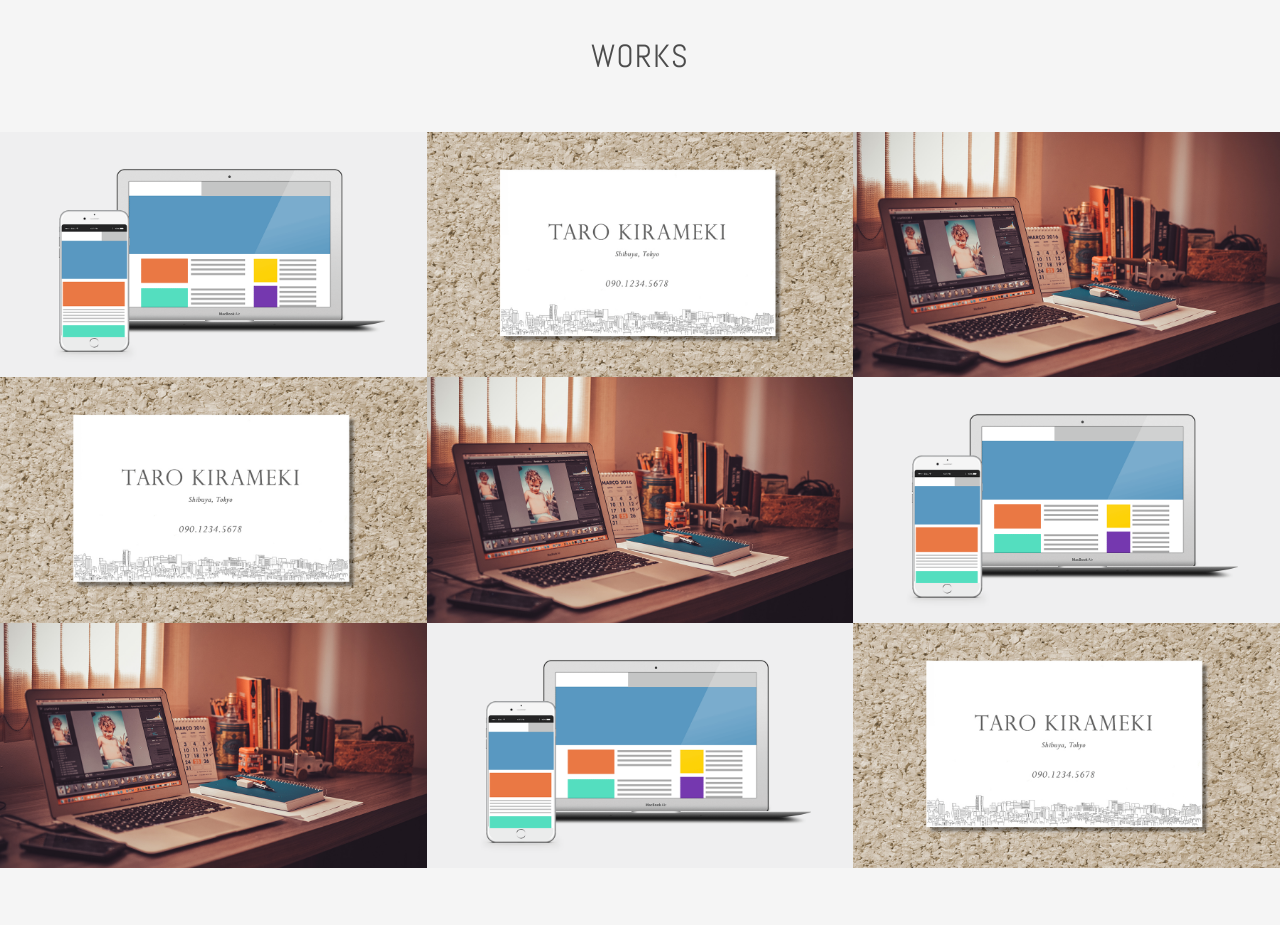
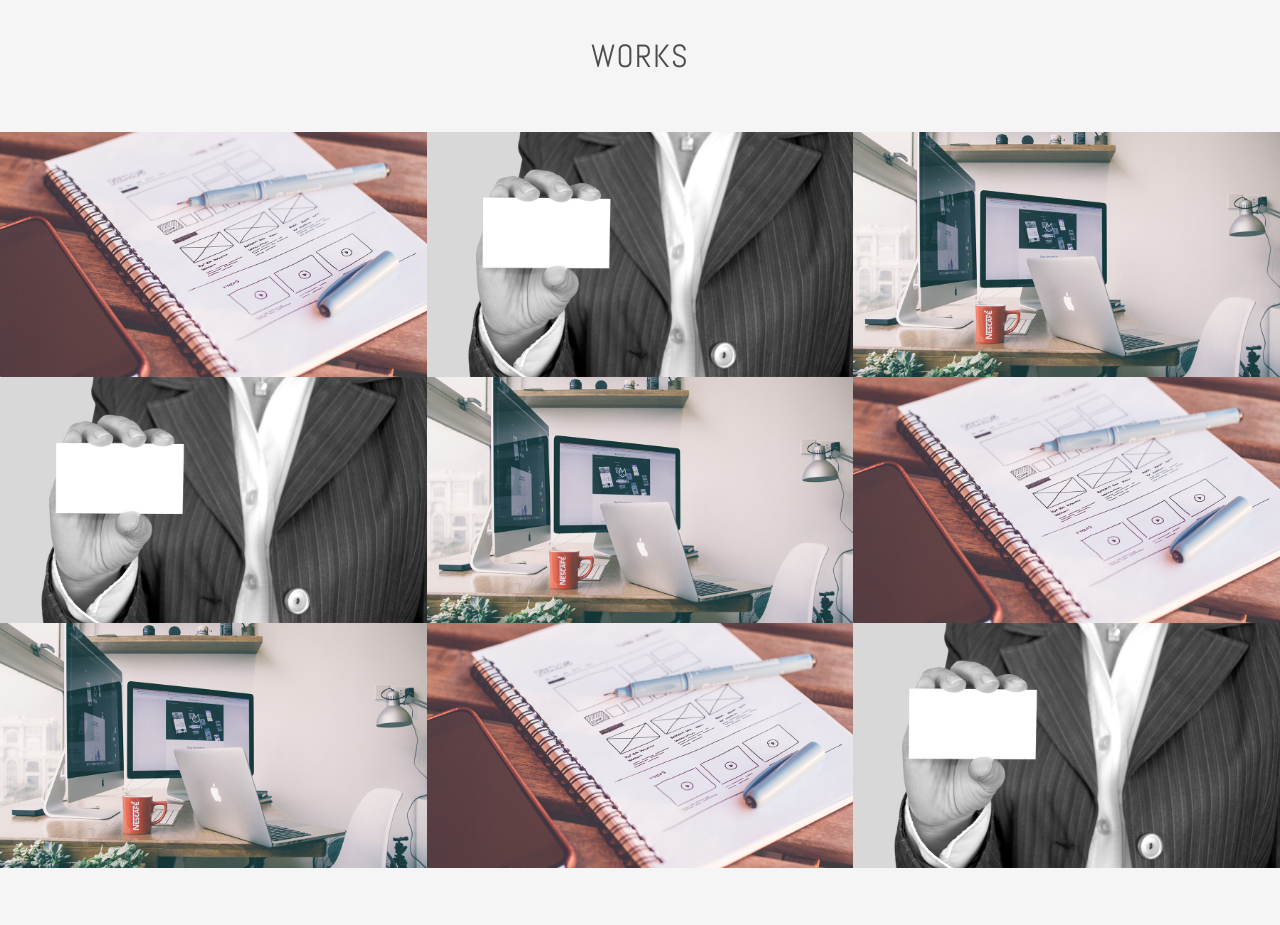
Before and after one commit to m0c0a/m0c0a.github.io, a plain HTML site: page index.html in a window 1280 px wide. Shown: the part 1060-1985 px from the top of the page. Drawn offline with nearby package versions, Linux system fonts and the light colour scheme.

Commit message:
second commit

```diff
--- a/index.html
+++ b/index.html
@@ -14,7 +14,7 @@
             <a href="#contact" class="button-contact"><i aria-label="お問い合わせ" class="fa fa-envelope-o"></i></a>
             <div class="profile">
                 <h1 class="site-title abel uppercase text-center">Web Designer <span>Mako Aikawa</span></h1>
-                <img src="./images/img_profile.jpg" alt="プロフィール写真" width="140" height="140" class="block-center profile-icon">
+                <img src="./images/img_profile_se.jpg" alt="プロフィール写真" width="140" height="140" class="block-center profile-icon">
                 <p>東京都在住のWebデザイナー、相川麻子です。オンラインスクールでWeb制作について学び、憧れていたWebデザイナーへと転職活動中です。これからさらにWeb制作の技術を身につけて、作るのもので人と人とを繋げ、新しい価値を創造出来るデザイナーになりたいと思っています。</p>
             </div>
         </header>
@@ -40,7 +40,7 @@
                 <h2 class="text-center">Works</h2>
            <div class="works-box">
             <a href="#">
-                <img src="./images/img_work_site.png" alt="株式会社きらめき コーポレートサイト様 Webサイトデザイン">
+                <img src="./images/img_work_site_rep.jpg" alt="株式会社きらめき コーポレートサイト様 Webサイトデザイン">
                 <div class="works-box-inner">
                     <div class="text-center">
                         <h3>株式会社きらめき コーポレートサイト</h3>
@@ -52,7 +52,7 @@
         </div>
          <div class="works-box">
             <a href="#">
-                <img src="./images/img_work_card.jpg" alt="きらめき花子様 名刺デザイン">
+                <img src="./images/img_work_card_rep.jpg" alt="きらめき花子様 名刺デザイン">
                 <div class="works-box-inner">
                     <div class="text-center">
                         <h3>きらめき花子様 名刺</h3>
@@ -64,7 +64,7 @@
         </div>
         <div class="works-box">
             <a href="#">
-                <img src="./images/img_work_blog.jpg" alt="WordPressオリジナルテーマ">
+                <img src="./images/img_work_blog_rep.jpg" alt="WordPressオリジナルテーマ">
                 <div class="works-box-inner">
                     <div class="text-center">
                         <h3>ブログデザイン</h3>
@@ -76,7 +76,7 @@
         </div>
         <div class="works-box">
             <a href="#">
-                <img src="./images/img_work_card.jpg" alt="きらめき花子様 名刺デザイン">
+                <img src="./images/img_work_card_rep.jpg" alt="きらめき花子様 名刺デザイン">
                 <div class="works-box-inner">
                     <div class="text-center">
                         <h3>きらめき花子様 名刺</h3>
@@ -88,7 +88,7 @@
         </div>
         <div class="works-box">
             <a href="#">
-                <img src="./images/img_work_blog.jpg" alt="WordPressオリジナルテーマ">
+                <img src="./images/img_work_blog_rep.jpg" alt="WordPressオリジナルテーマ">
                 <div class="works-box-inner">
                     <div class="text-center">
                         <h3>ブログデザイン</h3>
@@ -100,7 +100,7 @@
         </div>
         <div class="works-box">
             <a href="#">
-                <img src="./images/img_work_site.png" alt="株式会社きらめき コーポレートサイト様 Webサイトデザイン">
+                <img src="./images/img_work_site_rep.jpg" alt="株式会社きらめき コーポレートサイト様 Webサイトデザイン">
                 <div class="works-box-inner">
                     <div class="text-center">
                         <h3>株式会社きらめき コーポレートサイト</h3>
@@ -112,7 +112,7 @@
         </div>
          <div class="works-box">
             <a href="#">
-                <img src="./images/img_work_blog.jpg" alt="WordPressオリジナルテーマ">
+                <img src="./images/img_work_blog_rep.jpg" alt="WordPressオリジナルテーマ">
                 <div class="works-box-inner">
                     <div class="text-center">
                         <h3>ブログデザイン</h3>
@@ -124,7 +124,7 @@
         </div>
          <div class="works-box">
             <a href="#">
-                <img src="./images/img_work_site.png" alt="株式会社きらめき コーポレートサイト様 Webサイトデザイン">
+                <img src="./images/img_work_site_rep.jpg" alt="株式会社きらめき コーポレートサイト様 Webサイトデザイン">
                 <div class="works-box-inner">
                     <div class="text-center">
                         <h3>株式会社きらめき コーポレートサイト</h3>
@@ -136,7 +136,7 @@
         </div>
          <div class="works-box">
             <a href="#">
-                <img src="./images/img_work_card.jpg" alt="きらめき花子様 名刺デザイン">
+                <img src="./images/img_work_card_rep.jpg" alt="きらめき花子様 名刺デザイン">
                 <div class="works-box-inner">
                     <div class="text-center">
                         <h3>きらめき花子様 名刺</h3>
```
Also changed, not shown: images/img_profile_se.jpg (added), images/img_work_blog_rep.jpg (added), images/img_work_card_rep.jpg (added), images/img_work_site_rep.jpg (added).
